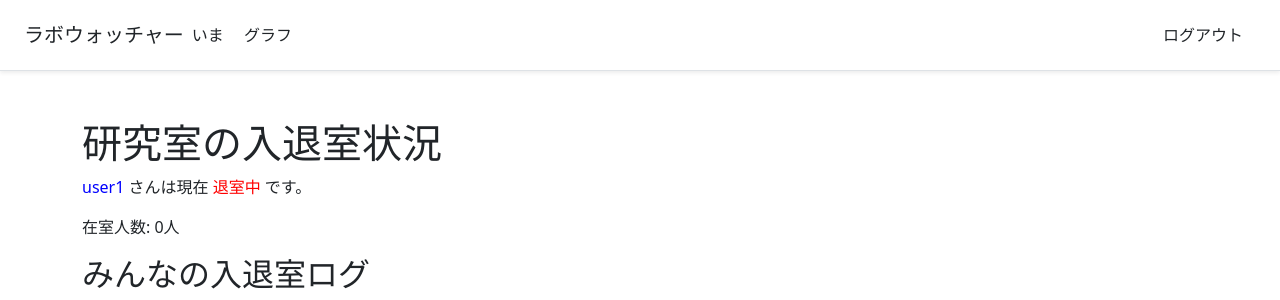
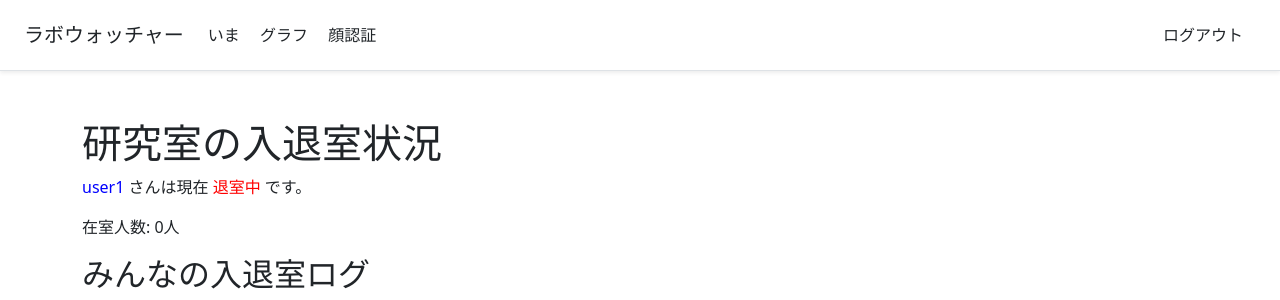
Before and after one commit to kidarikuto/20240825_hack, a Django app: page /records/status/ in a window 1280 px wide. Shown: the top 300 px of the page. Run offline with Django 4.2, Linux system fonts and the light colour scheme; a user stored in the database is signed in; data comes from the database, SQL or seed files in the repository; some libraries are stand-ins or nearby versions.

Commit message:
デザイン最終調整

```diff
--- a/templates/base.html
+++ b/templates/base.html
@@ -19,7 +19,7 @@
       <h5 class="my-0 mr-md-auto font-weight-normal">ラボウォッチャー</h5>
 
       <!-- ナビゲーションリンク -->
-      <nav class="my-2 my-md-0 mr-md-3">
+      <nav class="my-2 my-md-0 ms-md-3">
         {% if request.user.is_authenticated %}
         <!-- ログインしている -->
         <a class="p-2 text-dark text-decoration-none" href="{% url 'records:lab_status' %}">いま</a>
@@ -27,6 +27,7 @@
         {% else %}
         <!-- ログインしていない -->
         {% endif %}
+        <a class="p-2 text-dark text-decoration-none" href="{% url 'records:face_capture' %}">顔認証</a>
       </nav>
 
       <!-- ログイン / 登録 / ログアウトボタン -->
--- a/templates/records/status.html
+++ b/templates/records/status.html
@@ -18,8 +18,6 @@
   {% endif %}
   です。
 </p>
-
-
 
 <p>在室人数: {{ in_lab_user_count }}人</p>
 
```
